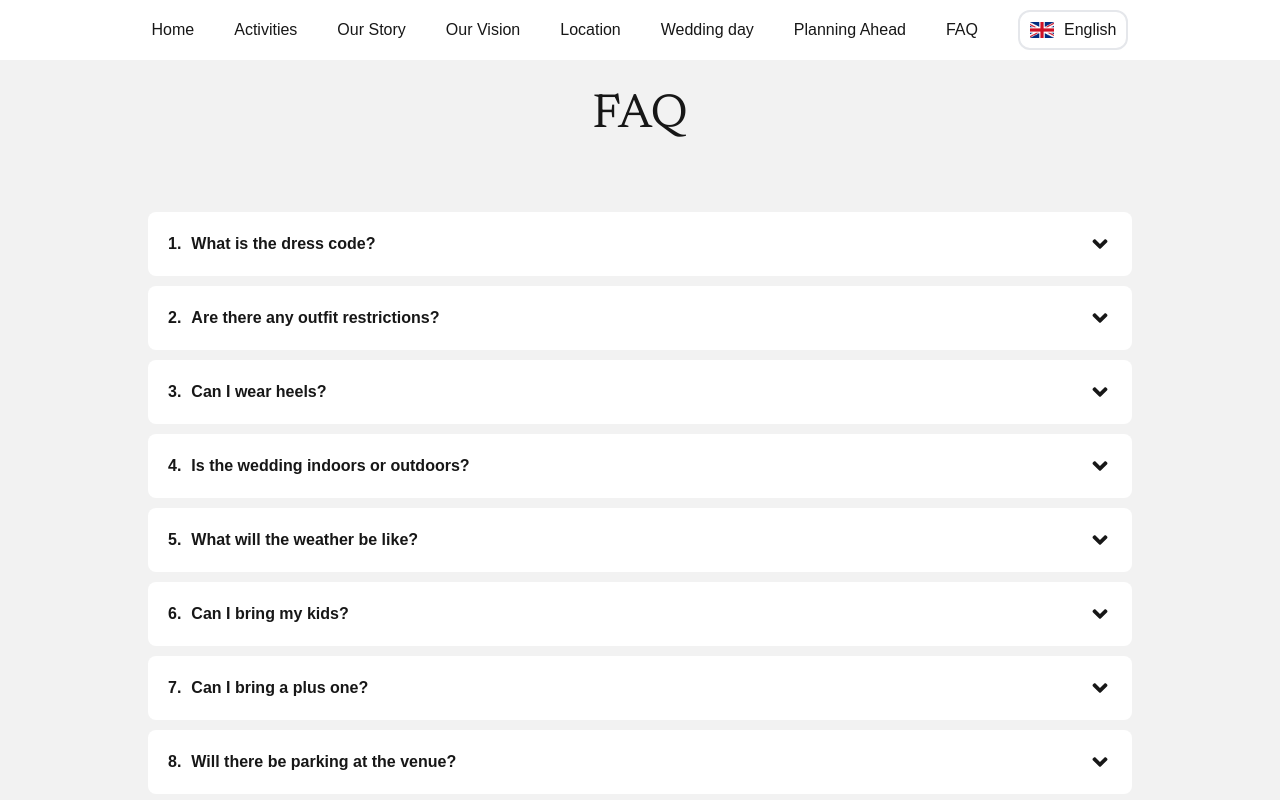
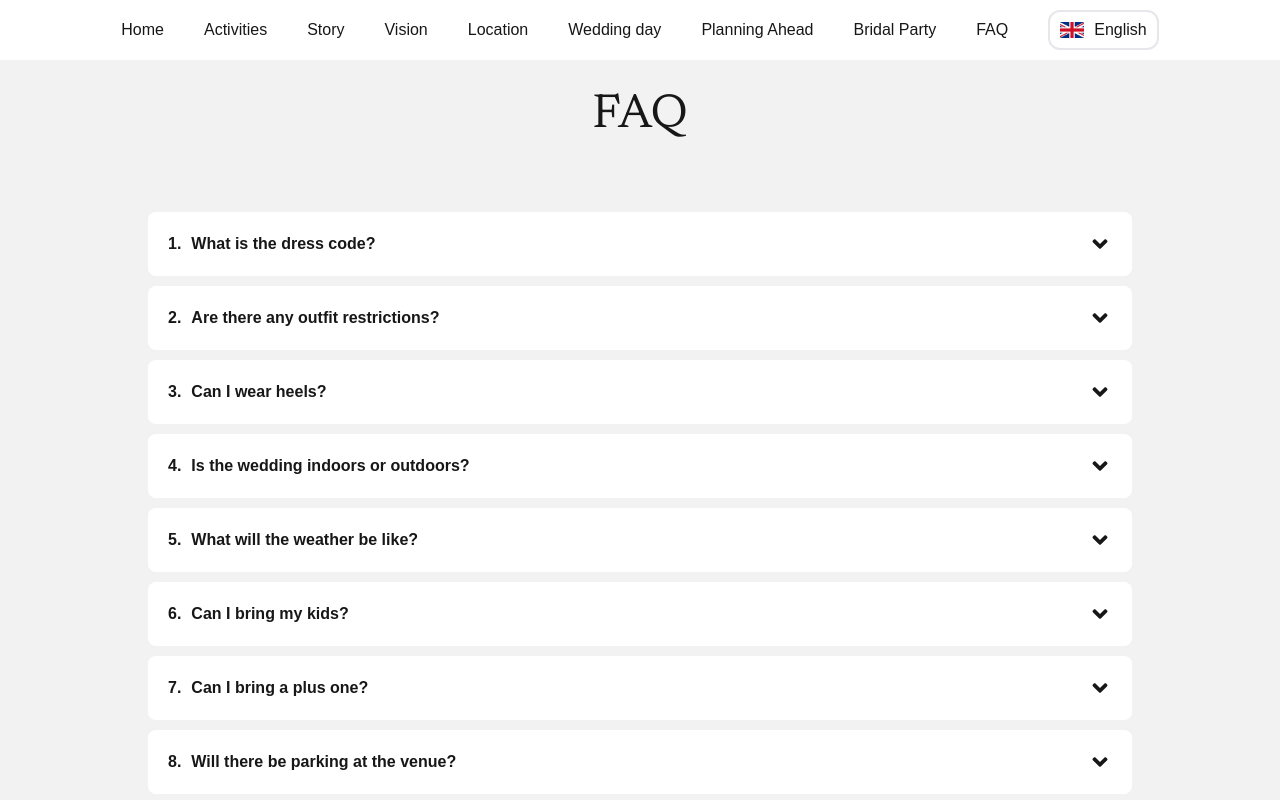
Before and after one commit to nayenjoaquin/wedding-website, a Next.js app: page /en/faq in a window 1280 px wide. Shown: the top 800 px of the page. Built offline with nearby package versions, Linux system fonts and the light colour scheme.

Commit message:
addig bridal party page

```diff
--- a/messages/en.json
+++ b/messages/en.json
@@ -12,11 +12,12 @@
     },
     "navbar":{
         "home": "Home",
-        "story": "Our Story",
-        "vision": "Our Vision",
+        "story": "Story",
+        "vision": "Vision",
         "location": "Location",
         "bigday": "Wedding day",
         "planning": "Planning Ahead",
+        "bridal": "Bridal Party",
         "faq": "FAQ",
         "activities": "Activities"
     },
@@ -129,6 +130,14 @@
         "title": "Group coordination",
         "desc": "To help everyone, Chris and I will create WhatsApp groups by city (e.g., “Concepción to Colorado” group) to help with shared accommodations, car rentals, and other logistics."
     },
+    "bridal":{
+        "title": "BRIDAL PARTY",
+        "desc": "We are so excited to have our closest friends and family by our side on this special day! Here’s a little bit about each of them.",
+        "bride": "Bride",
+        "groom": "Groom",
+        "maid_of_honor": "Maid of Honor",
+        "best_man": "Best Man"
+    },
     "faq":{
         "title": "FAQ",
         "q0": "What is the dress code?",
--- a/messages/es.json
+++ b/messages/es.json
@@ -13,12 +13,13 @@
   "navbar": {
     "home": "Inicio",
     "activities": "Actividades",
-    "story": "Nuestra Historia",
-    "vision": "Nuestra Visión",
+    "story": "Historia",
+    "vision": "Visión",
     "location": "Ubicación",
     "bigday": "La boda",
     "planning": "Planificación",
-    "faq": "Preguntas Frecuentes"
+    "bridal": "Cortejo Nupcial",
+    "faq": "FAQ"
   },
   "story": {
     "title": "NUESTRA HISTORIA",
--- /dev/null
+++ b/src/app/[locale]/bridal-party/page.tsx
@@ -0,0 +1,3 @@
+import { BridalPartyView } from '@/src/views/bridal-party';
+
+export default BridalPartyView;
--- a/src/components/nav-bar.tsx
+++ b/src/components/nav-bar.tsx
@@ -13,6 +13,7 @@ const Items=[
     {name: "location", ref: '/location'},
     {name: "bigday", ref: '/wedding'},
     {name: 'planning', ref: '/planning'},
+    {name: 'bridal', ref: '/bridal-party'},
     {name:'faq', ref: '/faq'}
 
 ]
--- /dev/null
+++ b/src/views/bridal-party.tsx
@@ -0,0 +1,13 @@
+import { useTranslations } from "next-intl";
+import activities from '@/public/const/activities.json';
+import { ActivitiesDayView } from "./activities-day-view";
+
+export const BridalPartyView = () => {
+
+    const t = useTranslations('bridal');
+    return (
+        <section className="section flex flex-col justify-center items-center gap-10">
+            <h3 className="title">{t('title')}</h3>
+        </section>
+    );
+}
```
Also changed, not shown: public/const/bridal-party.json (added, +7 -0 lines).
